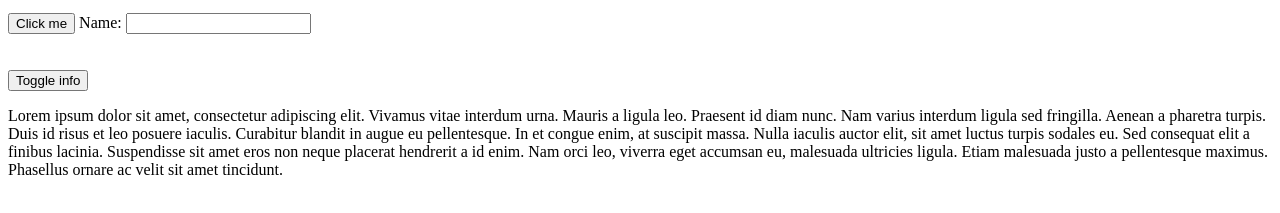
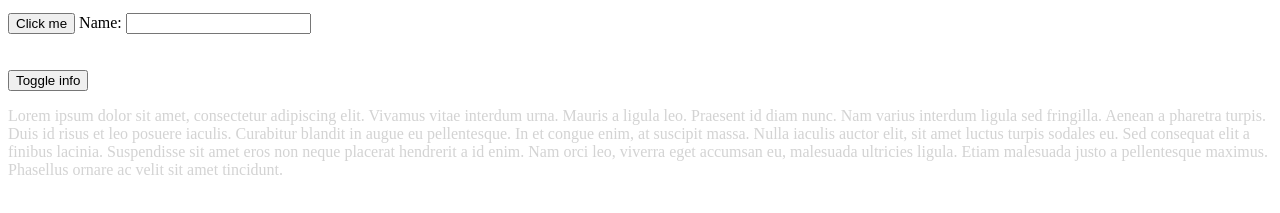
Before and after one commit to gimme-a-br/practice_vuejs, a plain HTML site: page index.html in a window 1280 px wide. Shown: the part 159-372 px from the top of the page. Drawn offline with nearby package versions, Linux system fonts and the light colour scheme.

Commit message:
Use v-bind:class to toggle style instead of hide/show

```diff
--- a/index.html
+++ b/index.html
@@ -6,6 +6,12 @@
   <title>Practice Vue.js</title>
   <script src="https://cdn.jsdelivr.net/npm/vue/dist/vue.js"></script>
   <script src="index.js" defer></script>
+  <style>
+    .disabled {
+      color: lightgray;
+      transition: color 1s ease;
+    }
+  </style>
 </head>
 <body>
   <h1>Hello from HTML!</h1>
@@ -19,7 +25,7 @@
     <br>
     <div>
       <button v-on:click="toggleExtraInfo()">Toggle info</button>
-      <p v-if="showExtraInfo">
+      <p v-bind:class="{disabled: showExtraInfo}">
         Lorem ipsum dolor sit amet, consectetur adipiscing elit. Vivamus vitae interdum urna. Mauris a ligula leo. Praesent id diam nunc. Nam varius interdum ligula sed fringilla. Aenean a pharetra turpis. Duis id risus et leo posuere iaculis. Curabitur blandit in augue eu pellentesque. In et congue enim, at suscipit massa. Nulla iaculis auctor elit, sit amet luctus turpis sodales eu. Sed consequat elit a finibus lacinia. Suspendisse sit amet eros non neque placerat hendrerit a id enim. Nam orci leo, viverra eget accumsan eu, malesuada ultricies ligula. Etiam malesuada justo a pellentesque maximus. Phasellus ornare ac velit sit amet tincidunt.
       </p>
     </div>
```
